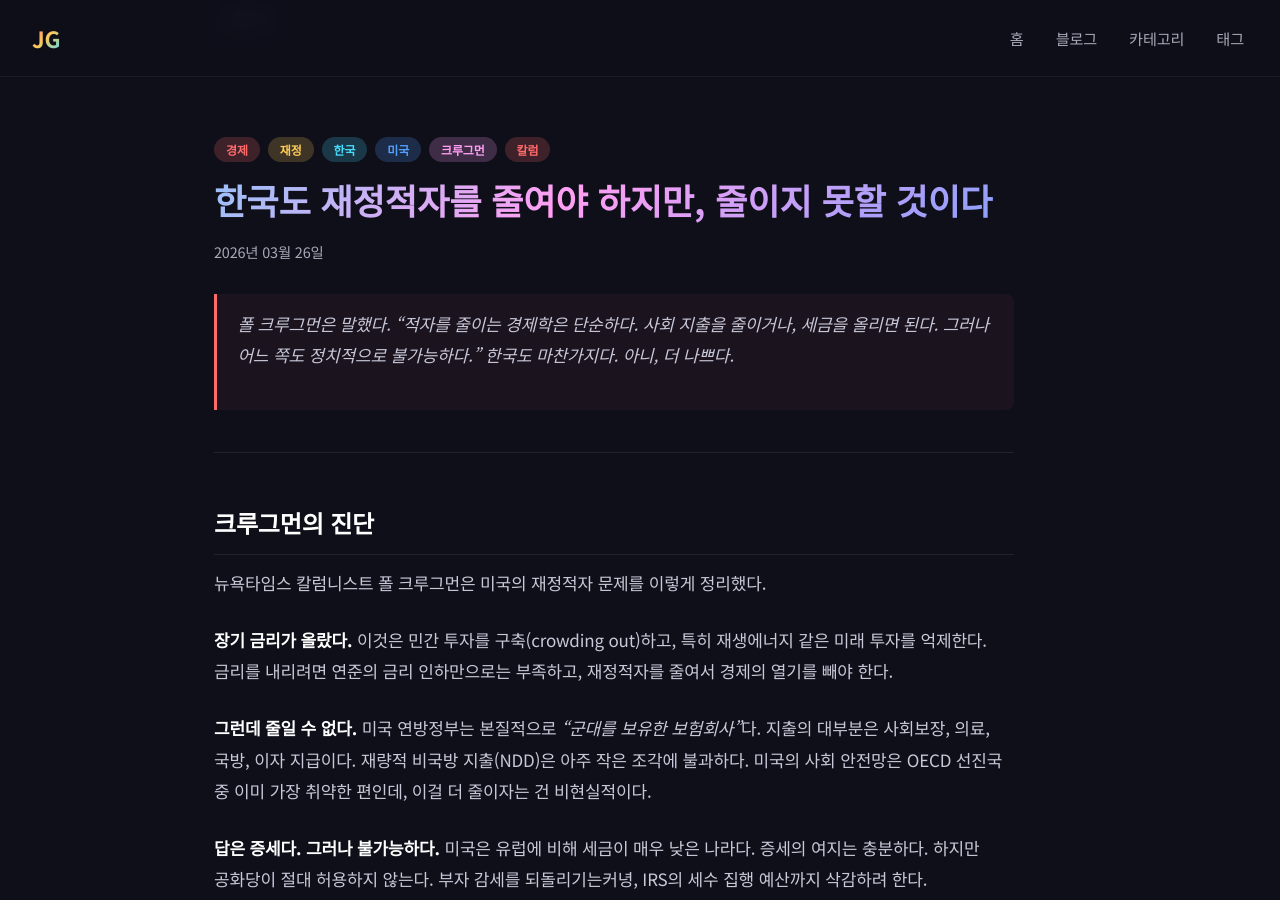
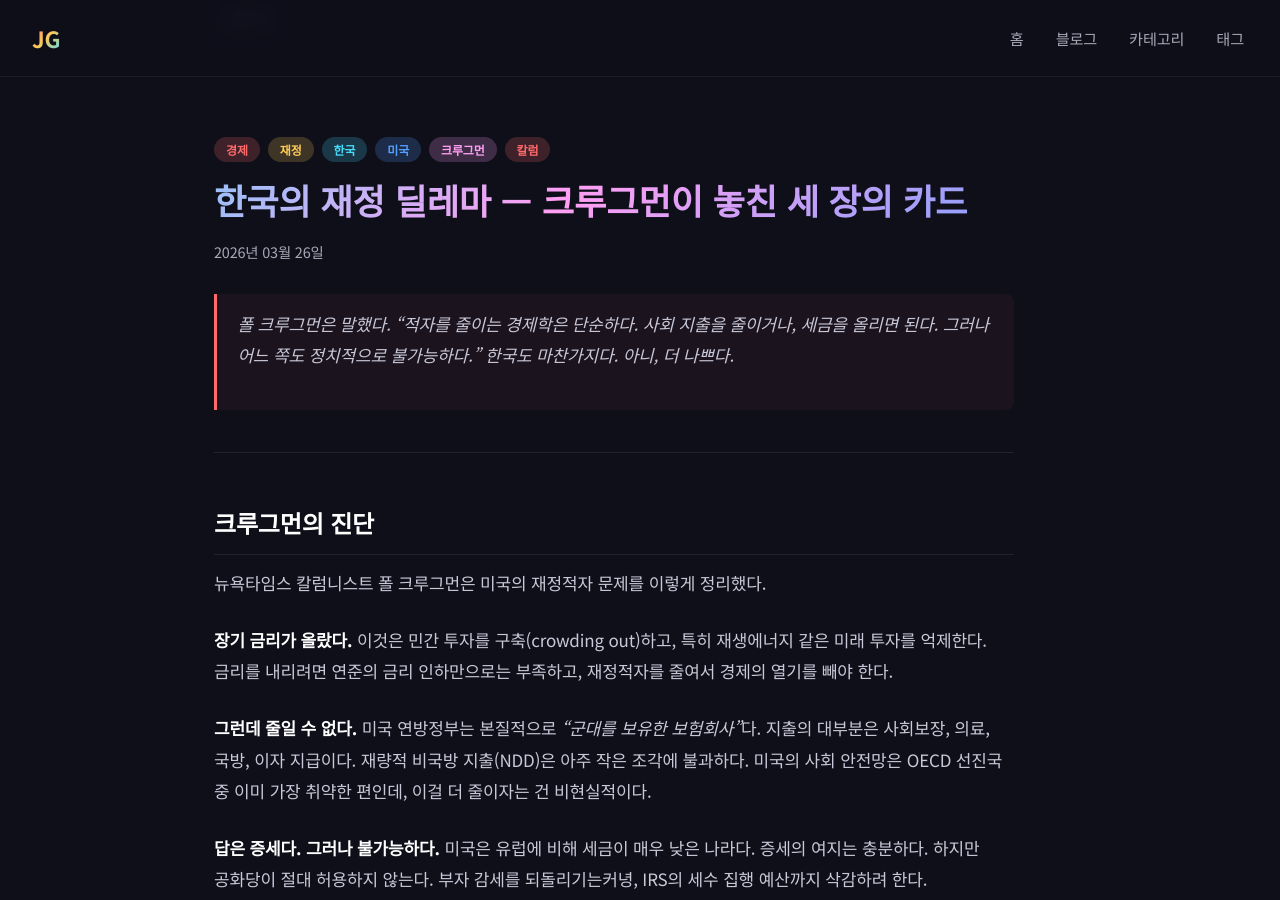
Before and after one commit to menwchen/menwchen.github.io, a Jekyll site: the page built from _posts/2026-03-26-korea-budget-deficit-krugman.md, in a window 1280 px wide and 900 px high. Built offline with Jekyll 4.4.1, drawn with Linux system fonts in a browser that asks for light colours.

Commit message:
칼럼 제목 변경: 한국의 재정 딜레마 — 크루그먼이 놓친 세 장의 카드
Co-Authored-By: Claude Opus 4.6 (1M context) <noreply@anthropic.com>

```diff
--- a/_posts/2026-03-26-korea-budget-deficit-krugman.md
+++ b/_posts/2026-03-26-korea-budget-deficit-krugman.md
@@ -1,6 +1,6 @@
 ---
 layout: post
-title: "한국도 재정적자를 줄여야 하지만, 줄이지 못할 것이다"
+title: "한국의 재정 딜레마 — 크루그먼이 놓친 세 장의 카드"
 date: 2026-03-26
 tags: [경제, 재정, 한국, 미국, 크루그먼, 칼럼]
 description: "Krugman의 'Why We Should, but Won't, Reduce the Budget Deficit'을 한국 상황에 대입한다. 이란 전쟁, 유가 급등, 저출생 — 한국의 재정 딜레마는 미국보다 더 깊다."
```
